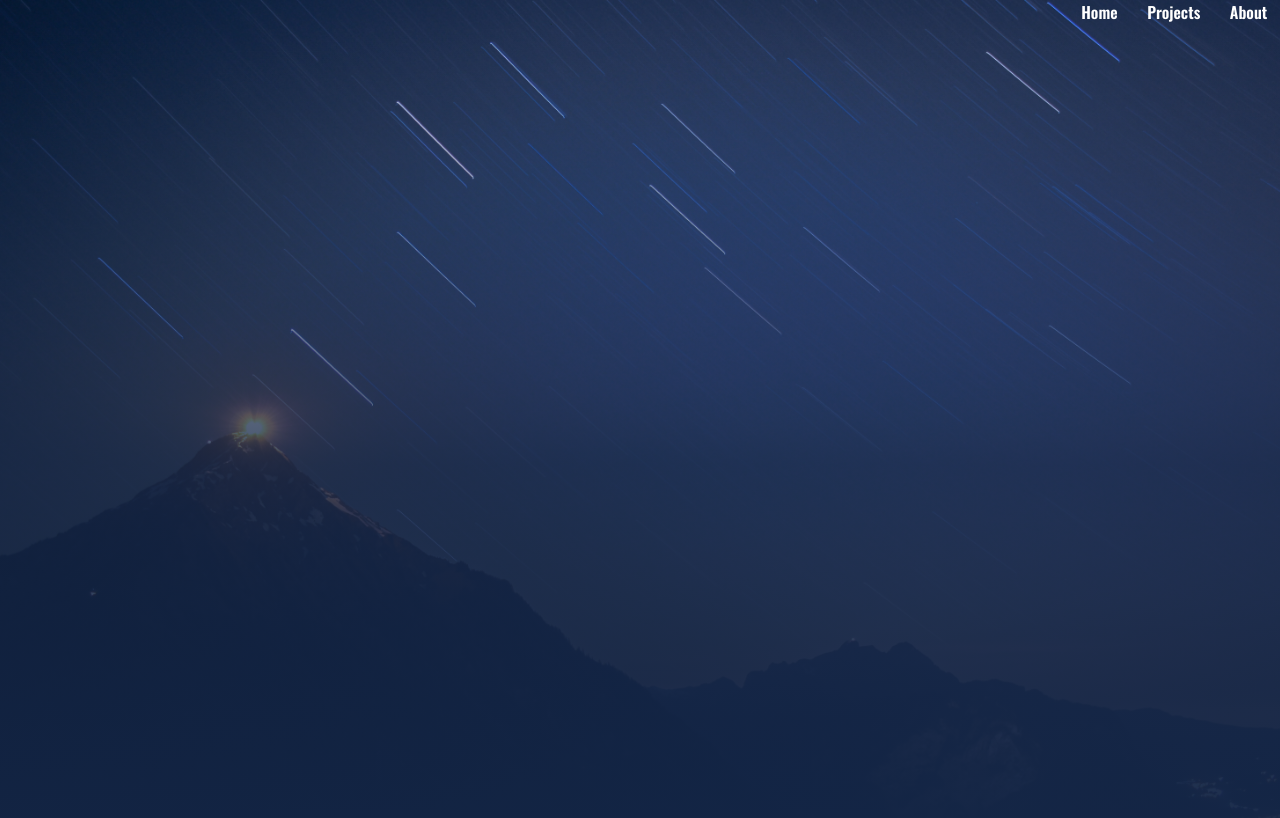
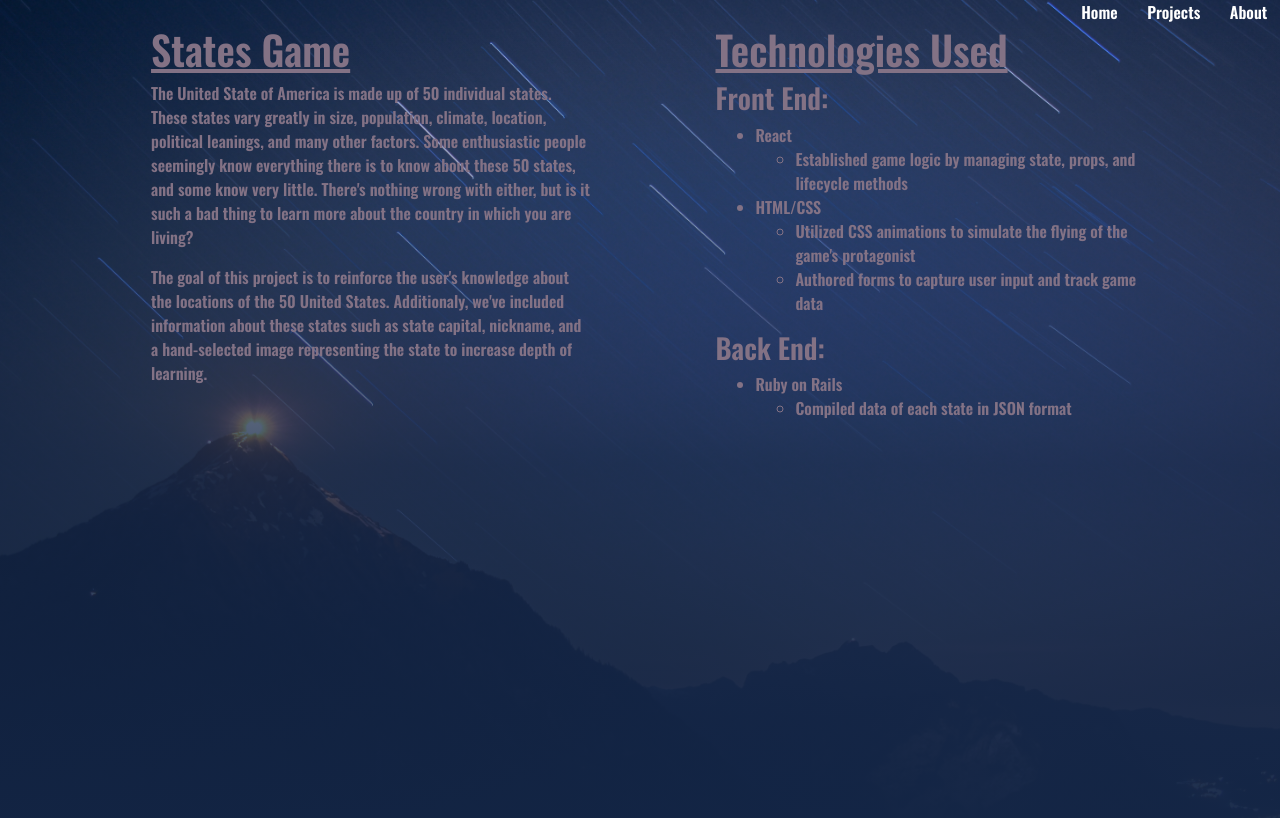
Before and after one commit to kennja05/personal-site, a React (Create React App) app: page /projects/statesgame in a window 1280 px wide. Shown: the top 818 px of the page. Built offline with nearby package versions, Linux system fonts and the light colour scheme; a web font is replaced by a local one.

Commit message:
updated statesgame page

```diff
--- a/src/individualProjects/ImageScrambler.js
+++ b/src/individualProjects/ImageScrambler.js
@@ -39,6 +39,7 @@ const ImageScrambler = () => {
                             </li>
                         </ul>
                     </li>
+                    <li>HTML/CSS</li>
                 </ul>
                 <h3>Back End:</h3>
                 <ul>
--- a/src/individualProjects/StatesGame.js
+++ b/src/individualProjects/StatesGame.js
@@ -3,7 +3,58 @@ import React from 'react'
 const StatesGame = () => {
     return(
         <div className='project-page'>
-
+            <div className='project-content'>
+                <h1><u>States Game</u></h1>
+                <p>
+                    The United State of America is made up of 50 individual states. These states
+                    vary greatly in size, population, climate, location, political leanings,
+                    and many other factors. Some enthusiastic people seemingly know everything
+                    there is to know about these 50 states, and some know very little. There's
+                    nothing wrong with either, but is it such a bad thing to learn more about the
+                    country in which you are living?
+                </p>
+                <p>
+                    The goal of this project is to reinforce the user's knowledge about the locations
+                    of the 50 United States. Additionaly, we've included information about these
+                    states such as state capital, nickname, and a hand-selected image representing
+                    the state to increase depth of learning.
+                </p>
+            </div>
+            <div className='project-content'>
+                <h1><u>Technologies Used</u></h1>
+                <h3>Front End:</h3>
+                <ul>
+                    <li>React
+                        <ul>
+                            <li>
+                                Established game logic by managing state, props, and lifecycle
+                                methods
+                            </li>
+                        </ul>
+                    </li>
+                    <li>HTML/CSS
+                        <ul>
+                            <li>
+                                Utilized CSS animations to simulate the flying of the game's
+                                protagonist
+                            </li>
+                            <li>
+                                Authored forms to capture user input and track game data
+                            </li>
+                        </ul>
+                    </li>
+                </ul>
+                <h3>Back End:</h3>
+                <ul>
+                    <li>Ruby on Rails
+                        <ul>
+                            <li>
+                                Compiled data of each state in JSON format
+                            </li>
+                        </ul>
+                    </li>
+                </ul>
+            </div>
 
 
         </div>
--- a/src/individualProjects/Triptracker.js
+++ b/src/individualProjects/Triptracker.js
@@ -56,6 +56,7 @@ const Triptracker = () => {
                             </li>
                         </ul>
                     </li>
+                    <li>HTML/CSS</li>
                 </ul>
                 <h3>Back End:</h3>
                 <ul>
```
